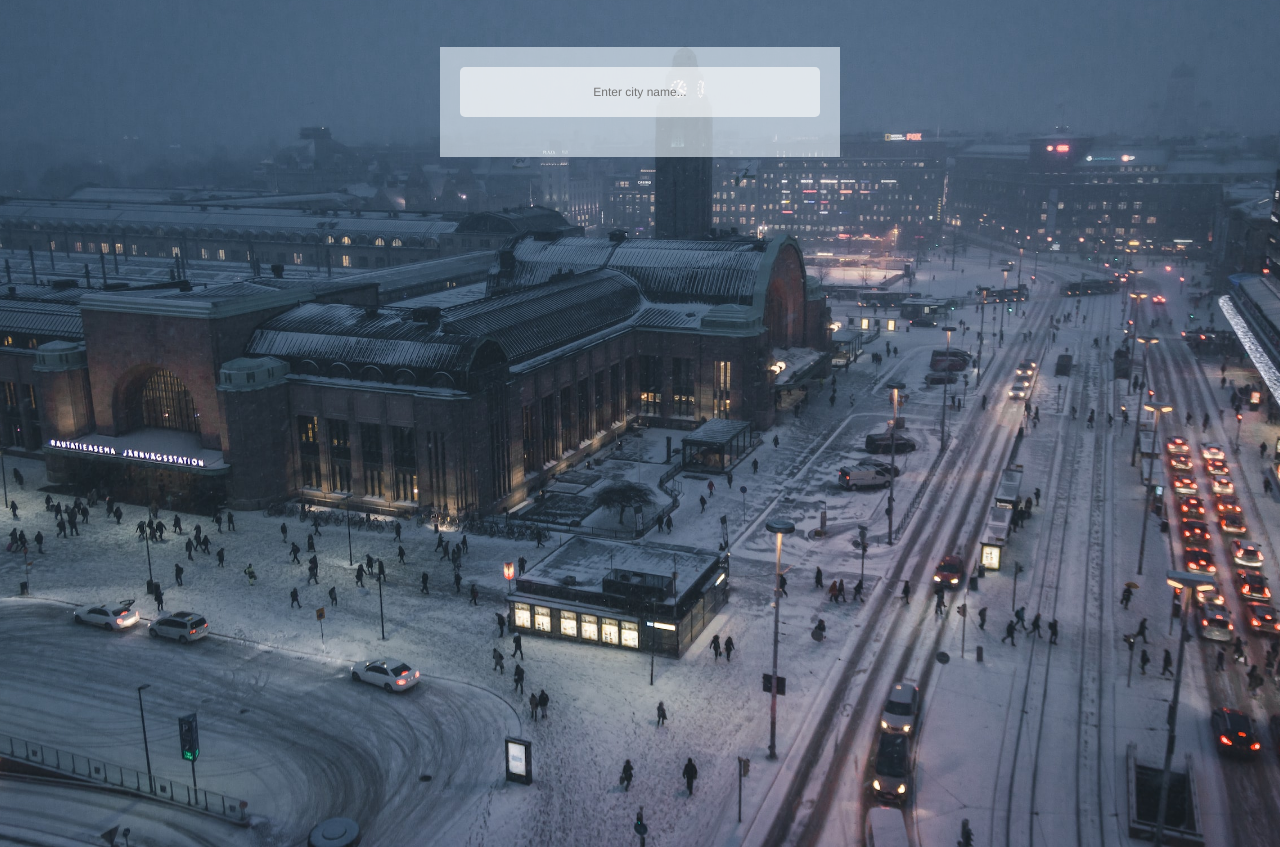
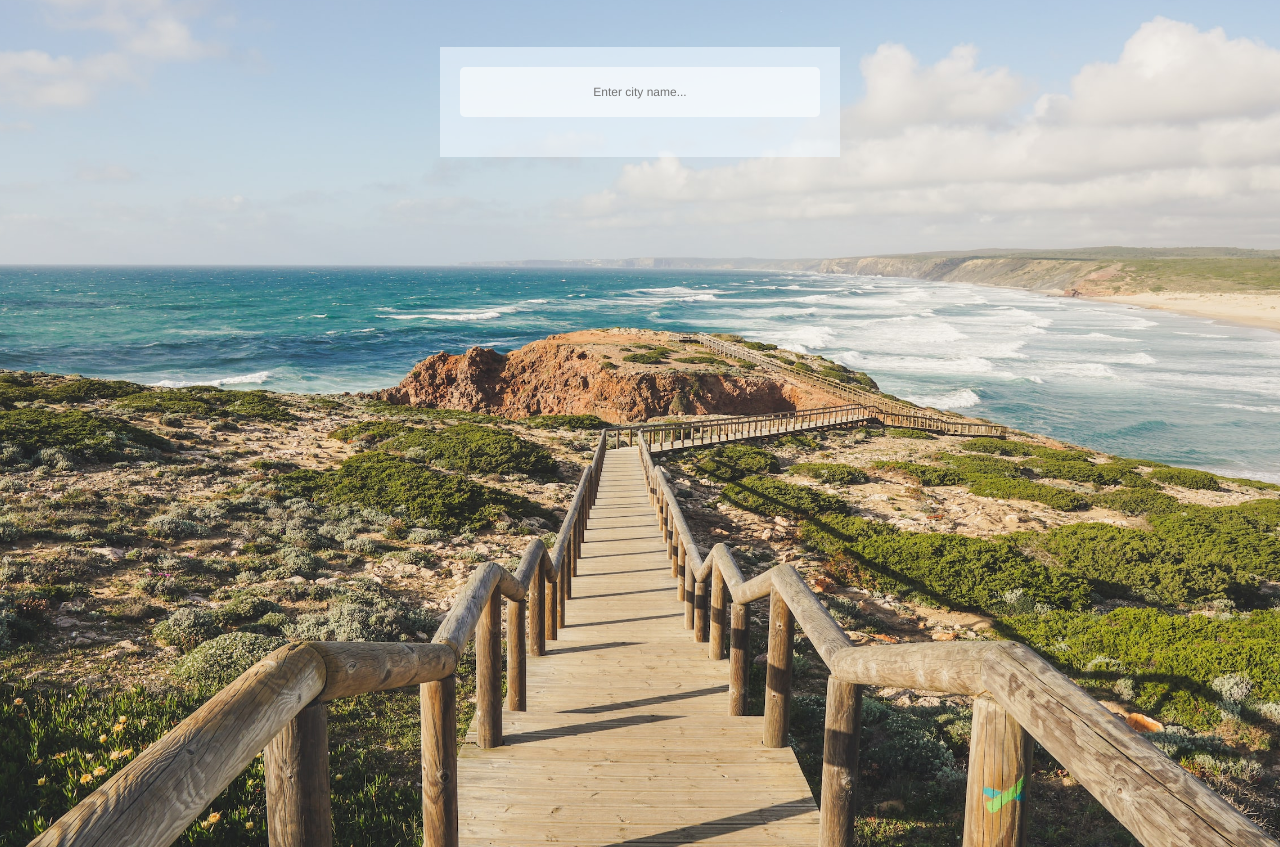
Before and after one commit to layalarosa/Vanilla_Weather_App, a plain HTML site: page index.html in a window 1280 px wide. Shown: the part 53-900 px from the top of the page. Drawn offline with nearby package versions, Linux system fonts and the light colour scheme.

Commit message:
Background Img Changes

```diff
--- a/styles.css
+++ b/styles.css
@@ -5,7 +5,7 @@
 }
 
 body {
-    background-image: url('images/Invierno.jpg');
+    background-image: url('images/bg.jpg');
     height: 100vh;
     overflow: hidden;
     background-repeat: no-repeat;
```
